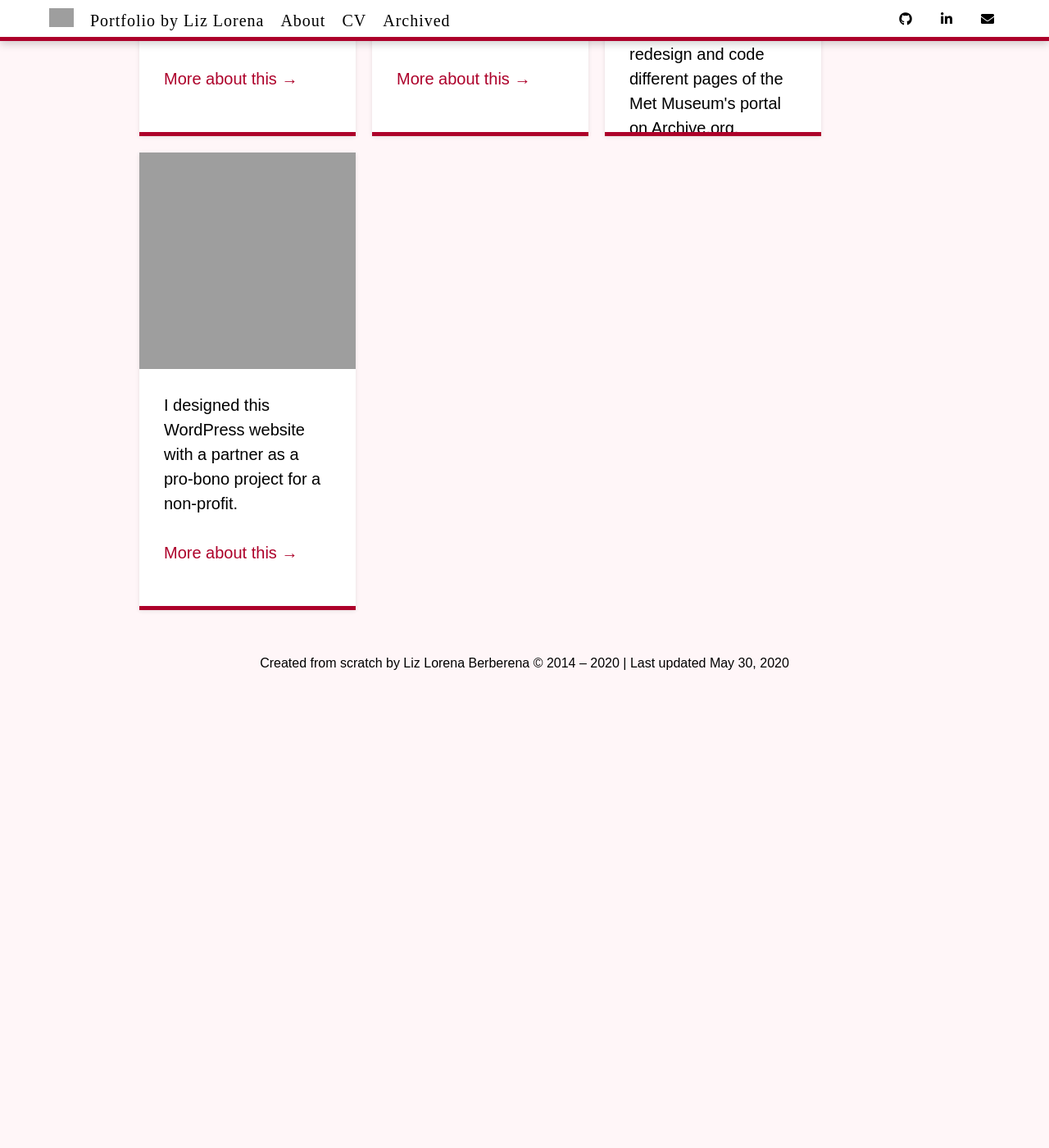
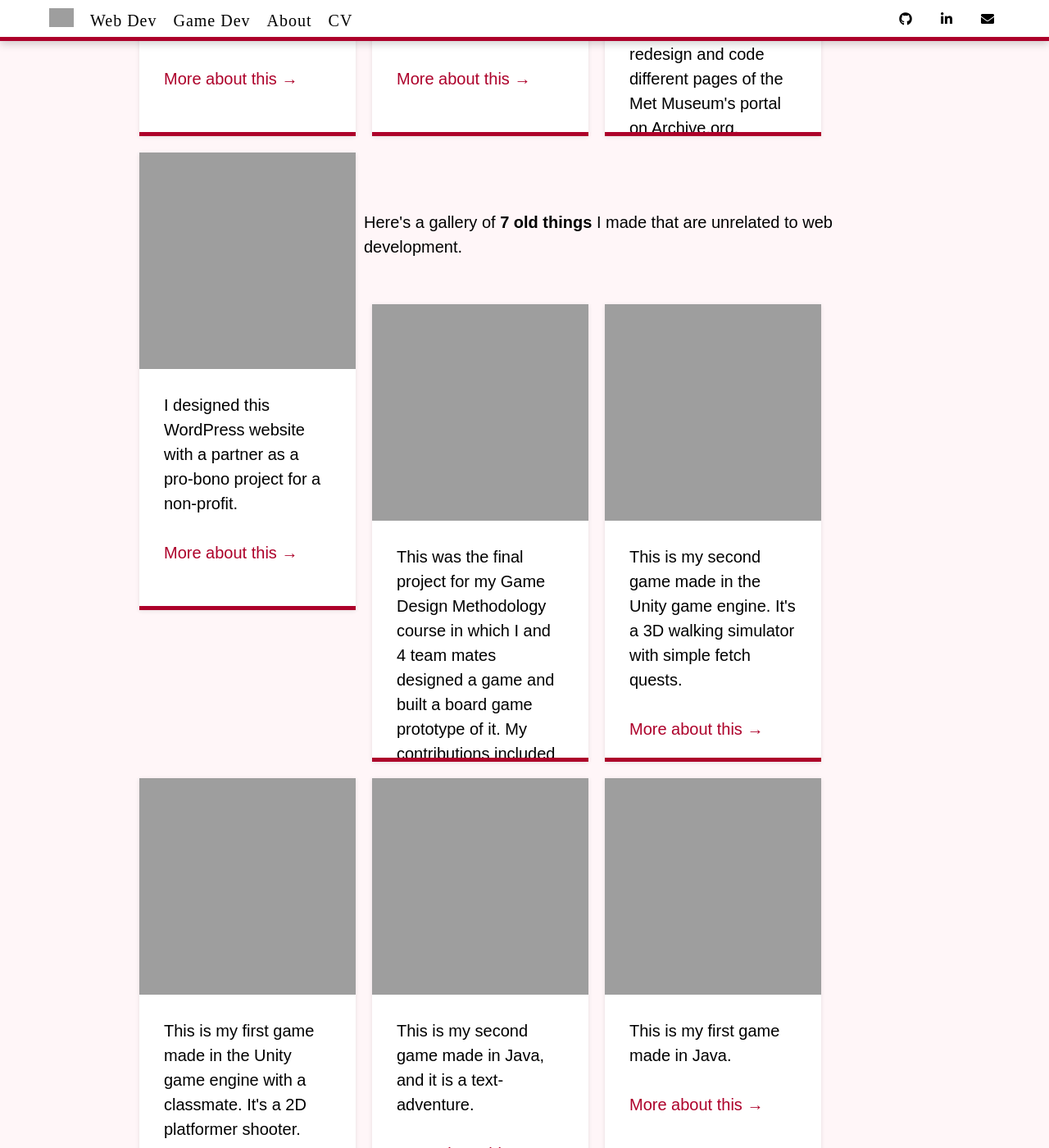
Before and after one commit to liz-lorena/mid-2019, a Jekyll site: the page built from index.html, in a window 1280 px wide and 1400 px high, scrolled down 3150 px. Shown: the whole window at 82% size. Built offline with Jekyll 4.4.1, drawn with Linux system fonts in a browser that asks for light colours; nearby versions of some CDN libraries; the list of posts is cut into pages by our own code; before the commit the page ends 4004 px from its top, so only the background shows below that; some of the changed text lies outside the part shown.

Commit message:
Add files via upload

```diff
--- a/_includes/mainmenu.html
+++ b/_includes/mainmenu.html
@@ -1,7 +1,10 @@
 
 
     <li>
-        <a href="/" title="Portfolio">Portfolio by Liz Lorena</a>
+        <a href="/" title="Website Projects">Web Dev</a>
+    </li>
+    <li>
+        <a href="/#gamedev" title="Game Projects">Game Dev</a>
     </li>
     <li>
         <a href="/about" title="About Me">About</a>
@@ -9,6 +12,3 @@
     <li>
         <a href="/cv" title="Curriculum Vitae">CV</a>
     </li>
-    <li>
-        <a href="/old" title="Old or Unrelated Projects">Archived</a>
-    </li>
--- a/about/index.html
+++ b/about/index.html
@@ -3,7 +3,7 @@ layout: default
 title: About
 ---
 
-	<h1>About Me</h1>
+	<h1>About Liz Lorena</h1>
 
 	<p>Hello! My name is <strong>Liz Lorena Berberena</strong>. (<em>Hint: my middle name and surname rhyme.</em>) I am a female bilingual Cuban-American front-end web developer, self-taught digital artist, and writer. I graduated magna cum laude from Rutgers University in New Brunswick, NJ in May 2019 with a Bachelor of Arts degree in information technology and informatics, a certificate of game production and innovation, and a minor in digital communication, information, and media. In July 2019 I joined a company full-time as a Junior Web Producer.</p>
 
--- a/cv/index.html
+++ b/cv/index.html
@@ -3,7 +3,7 @@ layout: default
 title: Curriculum Vitae
 ---
 
-<h1>Curriculum Vitae</h1>
+<h1>Curriculum Vitae of Liz Lorena</h1>
 
 <h2>Personal Information</h2>
 
--- a/index.html
+++ b/index.html
@@ -21,7 +21,7 @@ title: Portfolio
             {{ counter }}
 
 
-        </span> things</strong> that I've made or am making:</p>
+        </span> things</strong> that I've made or am making related to web development:</p>
 
 <div id="work">
 
@@ -58,3 +58,54 @@ title: Portfolio
     {% endfor %}
 
 </div>
+
+<h2 id="gamedev" style="display:inline; visibility: hidden;">Game Development</h2>
+
+<p>Here's a gallery of <strong><span>
+
+
+            {% assign counter = 0 %}
+            {% for post in site.posts %}
+            {% if post.relevant == "no" %}
+            {% assign counter = counter | plus: 1 %}
+            {% endif %}
+            {% endfor %}
+            {{ counter }}
+
+
+        </span> old things</strong> I made that are unrelated to web development.</p>
+
+<div id="work">
+
+    {% for post in site.posts %}
+
+    {% if post.relevant == "no" %}
+    <div class="post">
+        <img src="https://lizlorena.com/img/{{ post.img }}" class="img-fluid" alt="{{ post.title }}">
+        <div class="header">
+            <p class="date">{{ post.category }}</p>
+            {% if post.external != "yes" %}
+            <a href="{{ post.link }}">
+                <h1>{{ post.title }}</h1>
+            </a>
+                    {% else %}
+            <a href="{{ post.link }}" rel="noopener" target="_blank">
+                <h1>{{ post.title }}</h1>
+            </a>
+             {% endif %}
+            <p class="date">{{ post.projectDate }}</p>
+        </div>
+        <p class="excerpt">{{ post.excerpt }}<br><br>
+
+          {% if post.external != "yes" %}
+            <a href="{{ post.link }}" class="more">More about this →</a>
+                    {% else %}
+            <a href="{{ post.link }}" class="more" rel="noopener" target="_blank">More about this →</a>
+                    {% endif %}
+        </p>
+    </div>
+    {% endif %}
+
+    {% endfor %}
+
+</div>
```
Also changed, not shown: other parts of index.html (+1 -1 lines).
